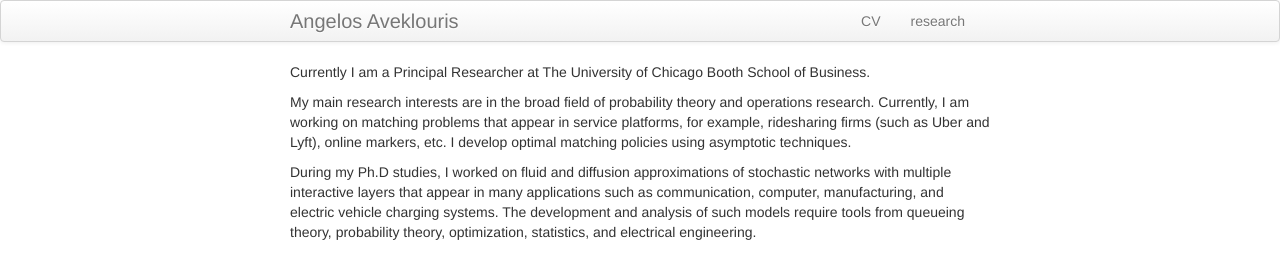
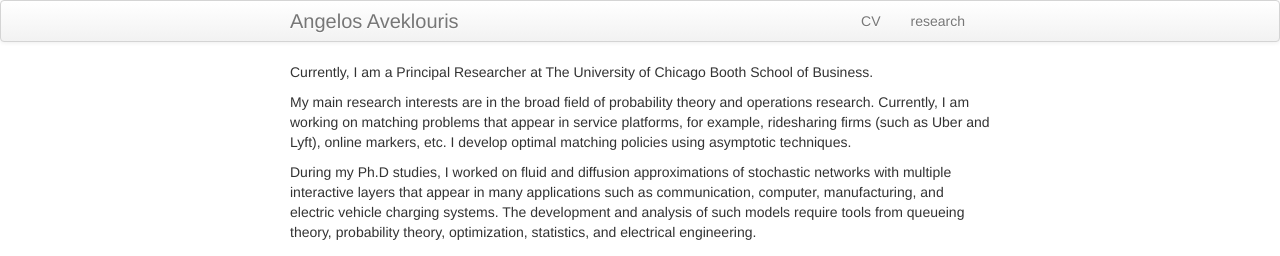
Before and after one commit to Angelos90/Angelos90.github.io, a Jekyll site: the page built from index.md, in a window 1280 px wide. Shown: the top 256 px of the page. Built offline with Jekyll 4.4.1, drawn with Linux system fonts in a browser that asks for light colours.

```diff
--- a/index.md
+++ b/index.md
@@ -5,7 +5,7 @@ description: Angelos Aveklouris is a Principal Researcher at The University of C
 keywords: Angelos, Aveklouris, mathematics, pilot, airplanes
 ---
 
-Currently I am  a Principal Researcher at The University of Chicago Booth School of Business.
+Currently, I am  a Principal Researcher at The University of Chicago Booth School of Business.
 
 My main research interests are in the broad field of probability theory and operations research. Currently, I am working on matching problems that appear in service platforms, for example, ridesharing firms (such as Uber and Lyft), online markers, etc. I develop optimal matching policies using asymptotic techniques.
 
```
